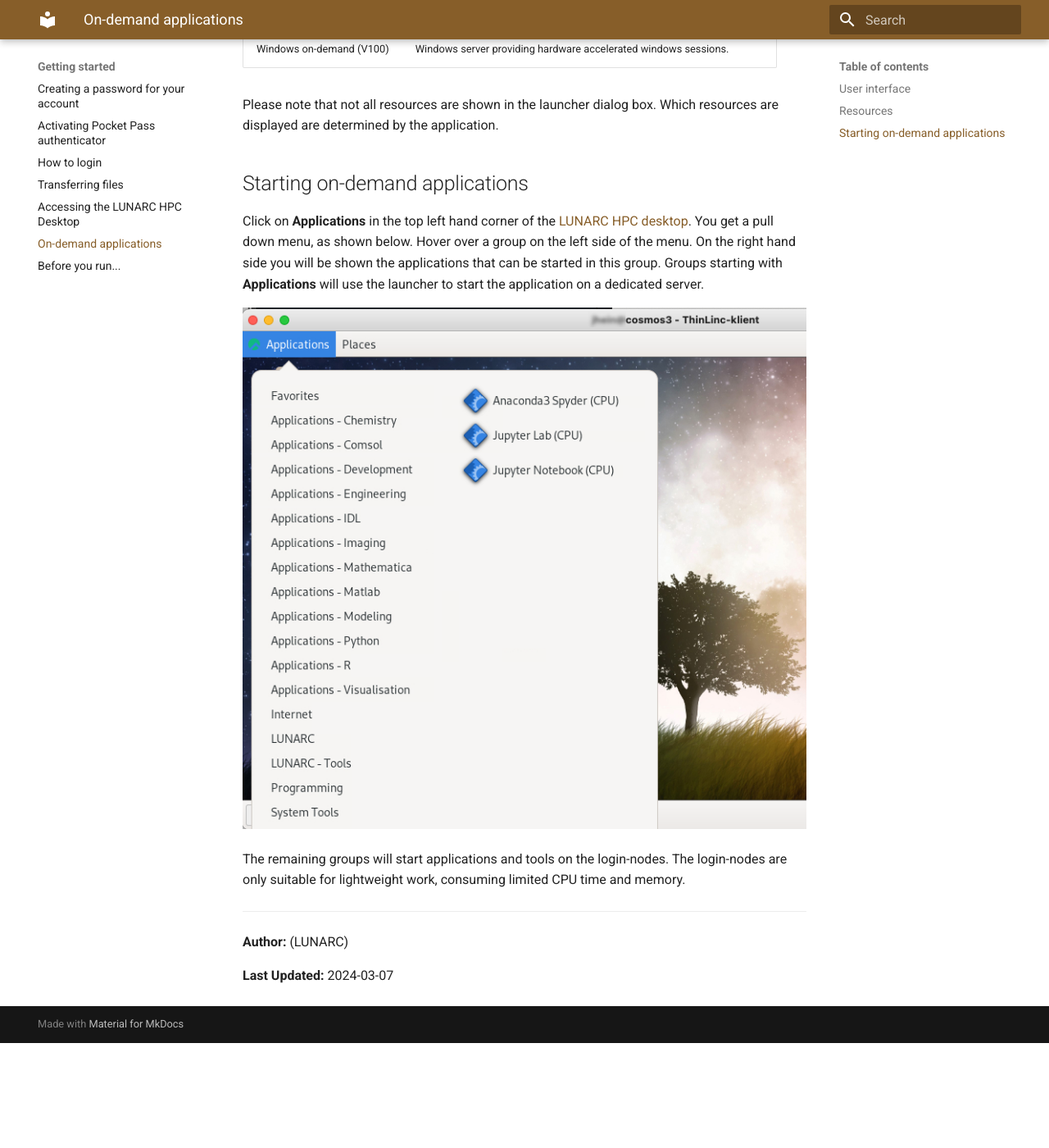
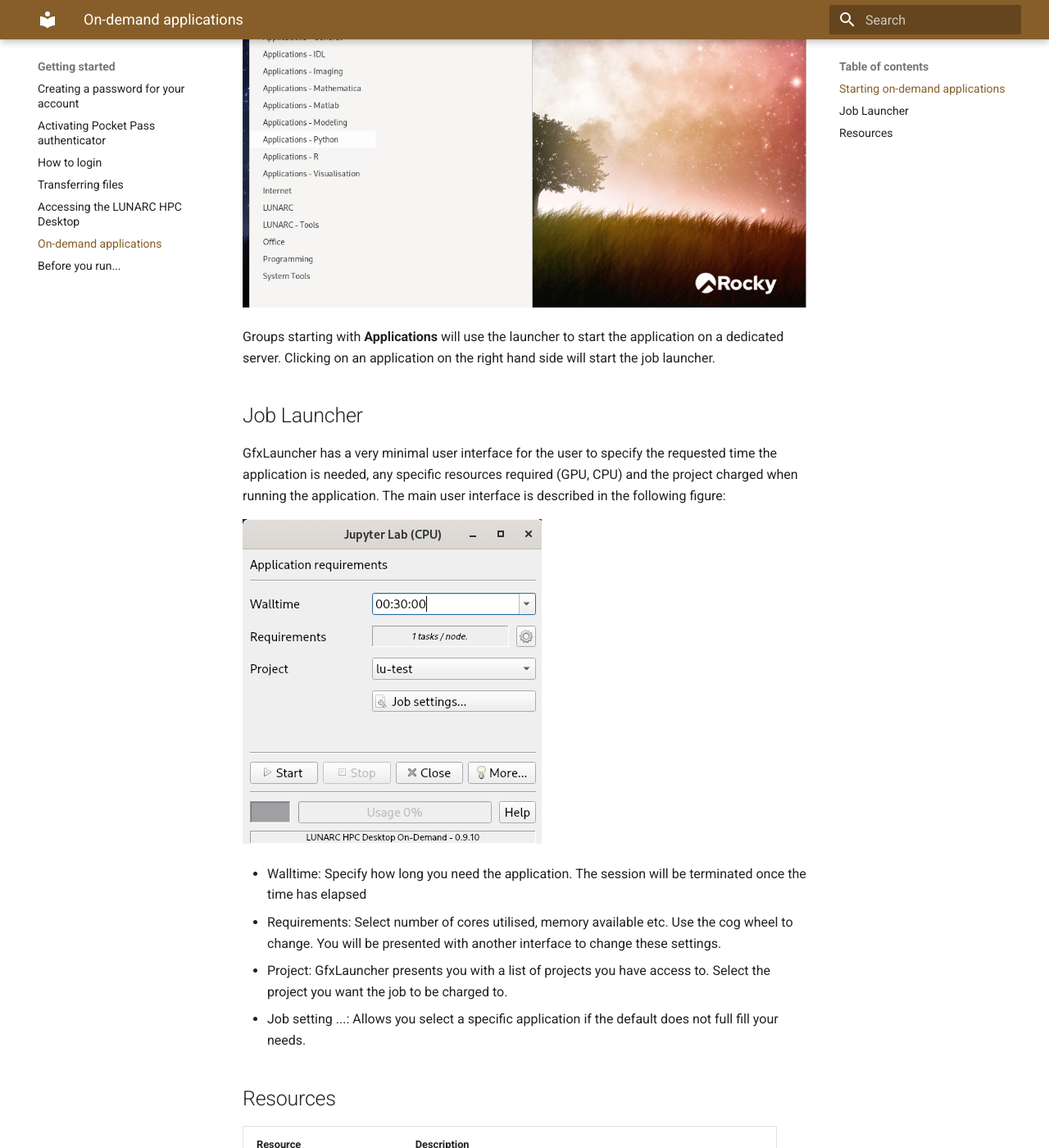
Before and after one commit to lunarc/lunarc_docs, an MkDocs documentation site: the page built from docs/getting_started/gfxlauncher.md, in a window 1280 px wide and 1400 px high, scrolled down 1249 px. Shown: the whole window at 82% size. Built offline with MkDocs 1.6.1 and Material for MkDocs 9.7.7, drawn with Linux system fonts in a browser that asks for light colours; comment, search, counter and statistics services are not loaded; before the commit the page ends 2521 px from its top, so only the background shows below that; some of the changed text lies outside the part shown.

Commit message:
Reworked the description of the on-demand desktop.   To be continued.

```diff
--- a/docs/getting_started/gfxlauncher.md
+++ b/docs/getting_started/gfxlauncher.md
@@ -1,12 +1,29 @@
 # On-demand applications
 
-The graphical application launcher (GfxLauncher) is a software for launching graphical or interactive applications through SLURM. It is responsible for submitting a job to SLURM, connecting to the application running on the node and monitoring the progress of the application.
+The LUNARC **On-demand desktop** facilitates the interactive execution of resource intensive applications on LUNARC's HPC cluster COSMOS.  It utilises the graphical application launcher (GfxLauncher) for launching graphical or interactive applications through SLURM.  It is responsible for submitting a job to SLURM, connecting to the application running on the node and monitoring the progress of the application.
 
-## User interface
+## Starting on-demand applications
+
+Click on **Applications** in the top left hand corner of the [LUNARC HPC desktop](../using_hpc_desktop). You get a pull down menu, as shown below.
+
+![application pull down menu](../images/on_demand_menues.png "GfxLauncher main user interface")
+
+Hover over a group on the left side of the menu. On the right hand side you will be shown the applications that can be started in this group. The below example shows the interface when hovering over **Applications Pyton**:
+
+![application pull down menu](../images/on_demand_menues_2.png "GfxLauncher main user interface with Python applications")
+
+Groups starting with **Applications** will use the launcher to start the application on a dedicated server.  Clicking on an application on the right hand side will start the job launcher.
+
+## Job Launcher
 
 GfxLauncher has a very minimal user interface for the user to specify the requested time the application is needed, any specific resources required (GPU, CPU) and the project charged when running the application. The main user interface is described in the following figure:
 
-![sample screen](../images/gfxlauncher_main.png "GfxLauncher main user interface")
+![sample screen](../images/gfxlauncher_main_new.png "GfxLauncher main user interface")
+
+* Walltime: Specify how long you need the application.   The session will be terminated once the time has elapsed
+* Requirements: Select number of cores utilised, memory available etc.  Use the cog wheel to change.  You will be presented with another interface to change these settings.
+* Project: GfxLauncher presents you with a list of projects you have access to.   Select the project you want the job to be charged to.
+* Job setting ...: Allows you select a specific application if the default does not full fill your needs.
 
 ## Resources
 
@@ -24,15 +41,8 @@
 | Aurora GPU (K80) | Standard Aurora GPU server with NVIDIA K80. |
 | Aurora GPU (A100) | Upgraded Aurora GPU server with NVIDIA A100. | -->
 
-Please note that not all resources are shown in the launcher dialog box. Which resources are displayed are determined by the application.
-
-## Starting on-demand applications
-
-Click on **Applications** in the top left hand corner of the [LUNARC HPC desktop](../using_hpc_desktop). You get a pull down menu, as shown below.   Hover over a group on the left side of the menu. On the right hand side you will be shown the applications that can be started in this group. Groups starting with **Applications** will use the launcher to start the application on a dedicated server.
-
- ![application pull down menu](../images/on_demand_menues.png "GfxLauncher main user interface")
-
-The remaining groups will start applications and tools on the login-nodes.  The login-nodes are only suitable for lightweight work, consuming limited CPU time and memory.
+Please note that for a given application not all resources are shown in the launcher dialog box.  Which resources are displayed is determined by the application.
+The remaining groups with names starting differently from **Applications**, will start applications and tools on the login-nodes.  The login-nodes are only suitable for lightweight work, consuming limited CPU time and memory.
 
 ---
 
@@ -40,4 +50,4 @@
 (LUNARC)
 
 **Last Updated:**
-2024-03-07
+2024-08-07
```
Also changed, not shown: docs/images/gfxlauncher_main_new.png (added), docs/images/on_demand_menues.png, docs/images/on_demand_menues_2.png (added).
